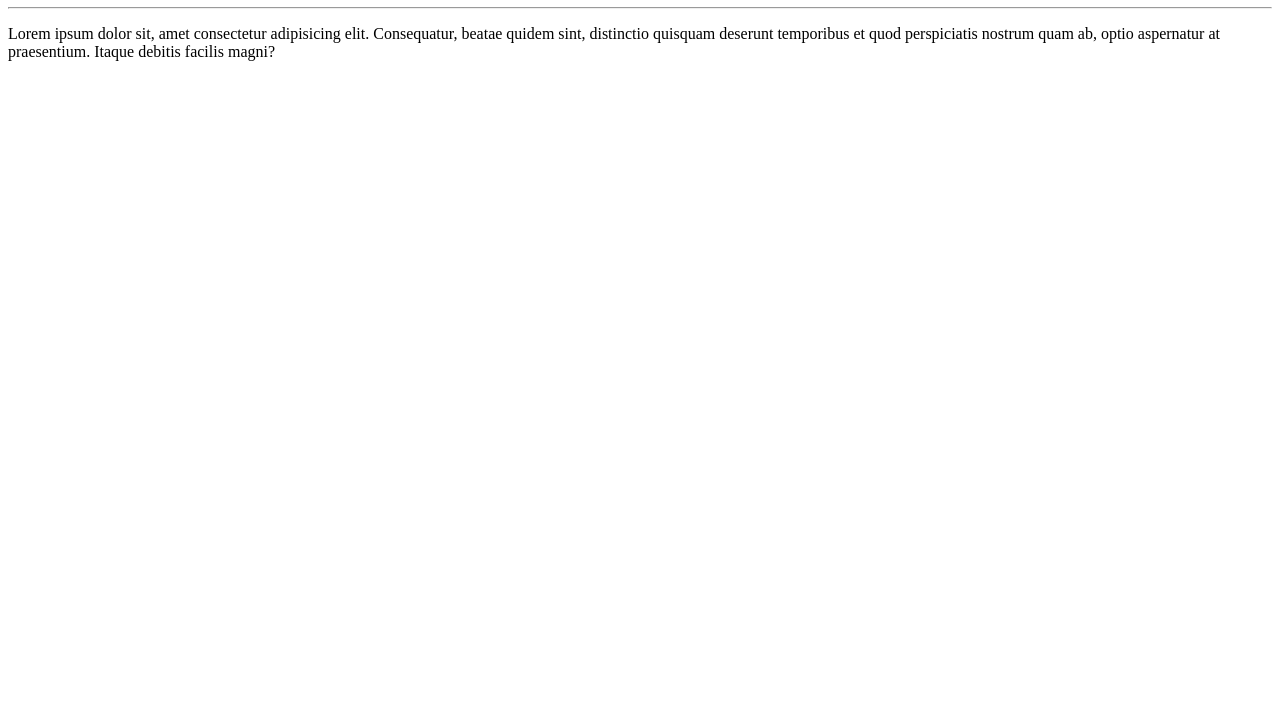
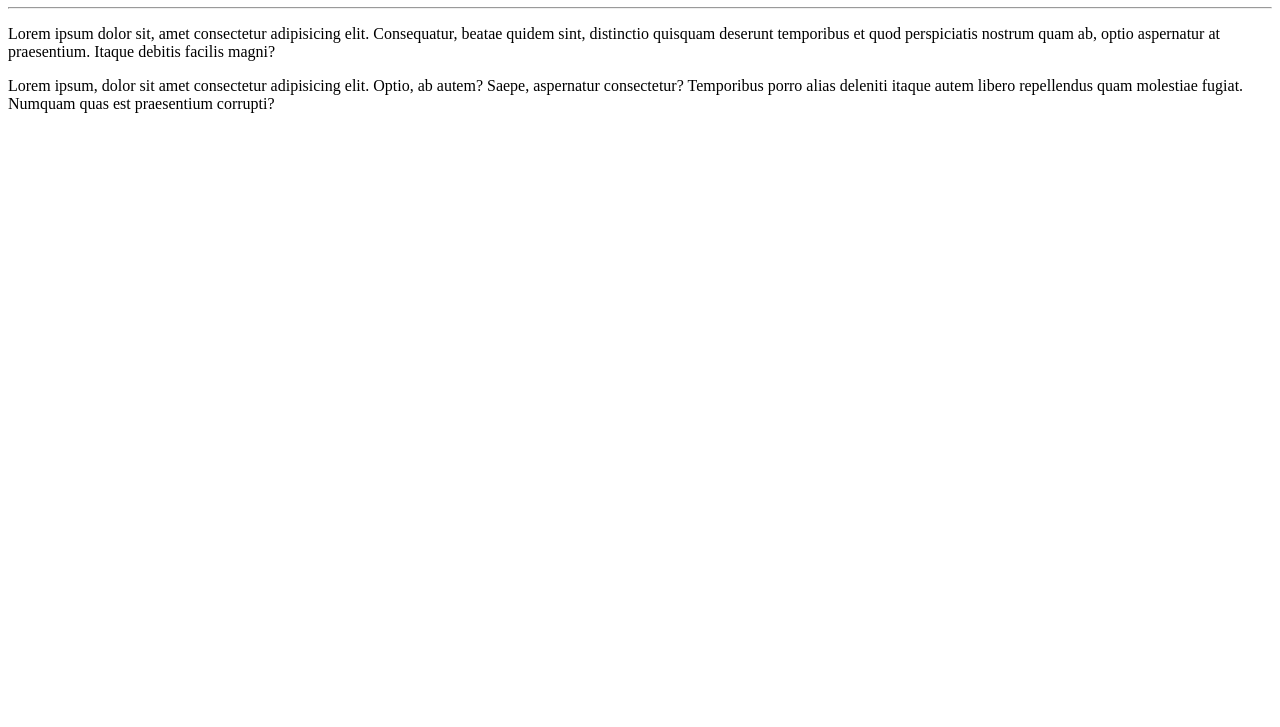
Before and after one commit to Guigorez/Ola-Mundo, a plain HTML site: page index.html in a window 1280 px wide. Shown: the part 73-800 px from the top of the page. Drawn offline with Linux system fonts and the light colour scheme.

Commit message:
Novo paragrafo

```diff
--- a/index.html
+++ b/index.html
@@ -11,5 +11,8 @@
     <p>Lorem ipsum dolor sit, amet consectetur adipisicing elit. Consequatur,
         beatae quidem sint, distinctio quisquam deserunt temporibus et quod perspiciatis
         nostrum quam ab, optio aspernatur at praesentium. Itaque debitis facilis magni?</p>
+    <p>Lorem ipsum, dolor sit amet consectetur adipisicing elit. Optio, ab autem? Saepe,
+        aspernatur consectetur? Temporibus porro alias deleniti itaque autem libero
+        repellendus quam molestiae fugiat. Numquam quas est praesentium corrupti?</p>
 </body>
 </html>
```
